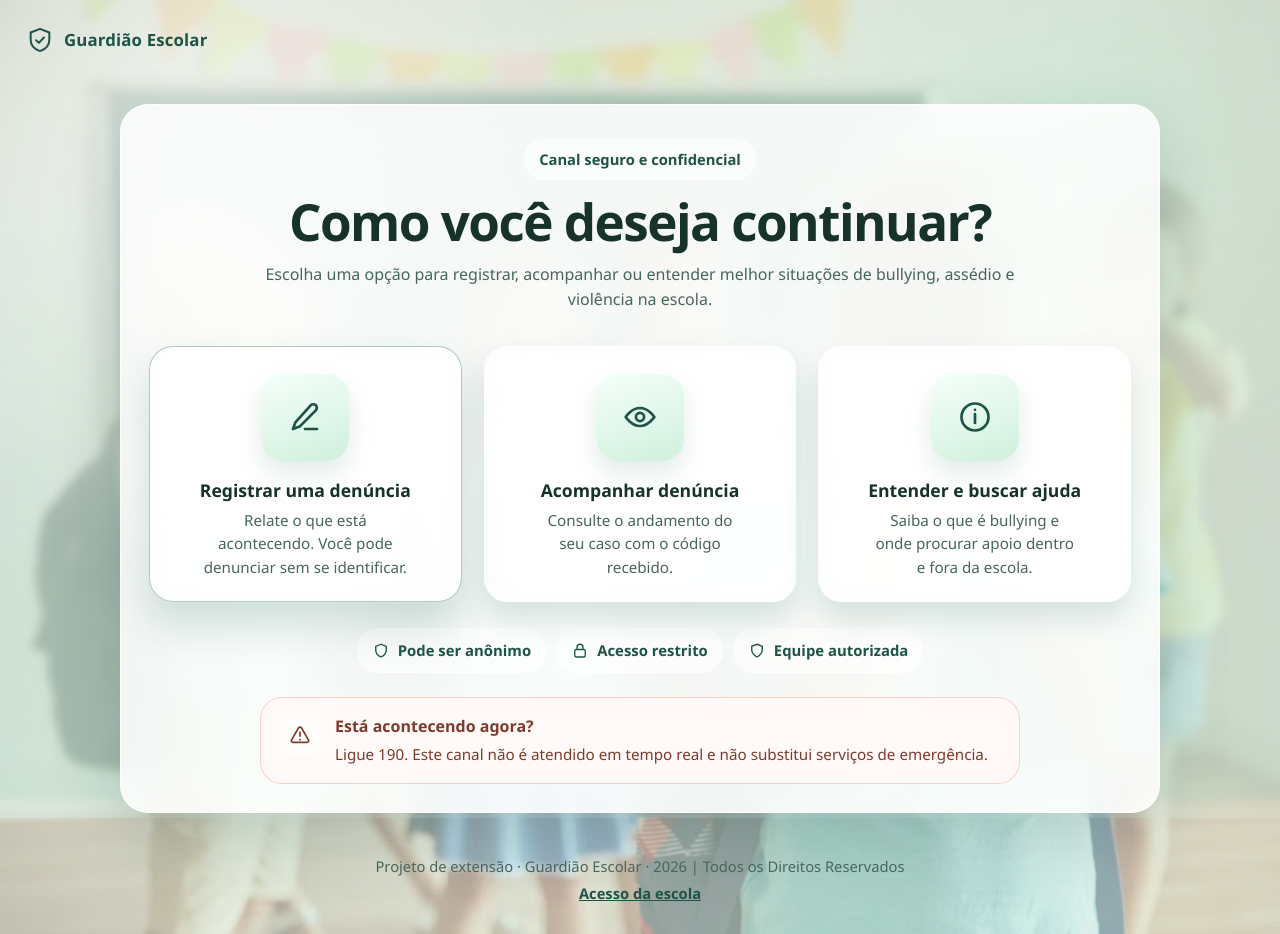
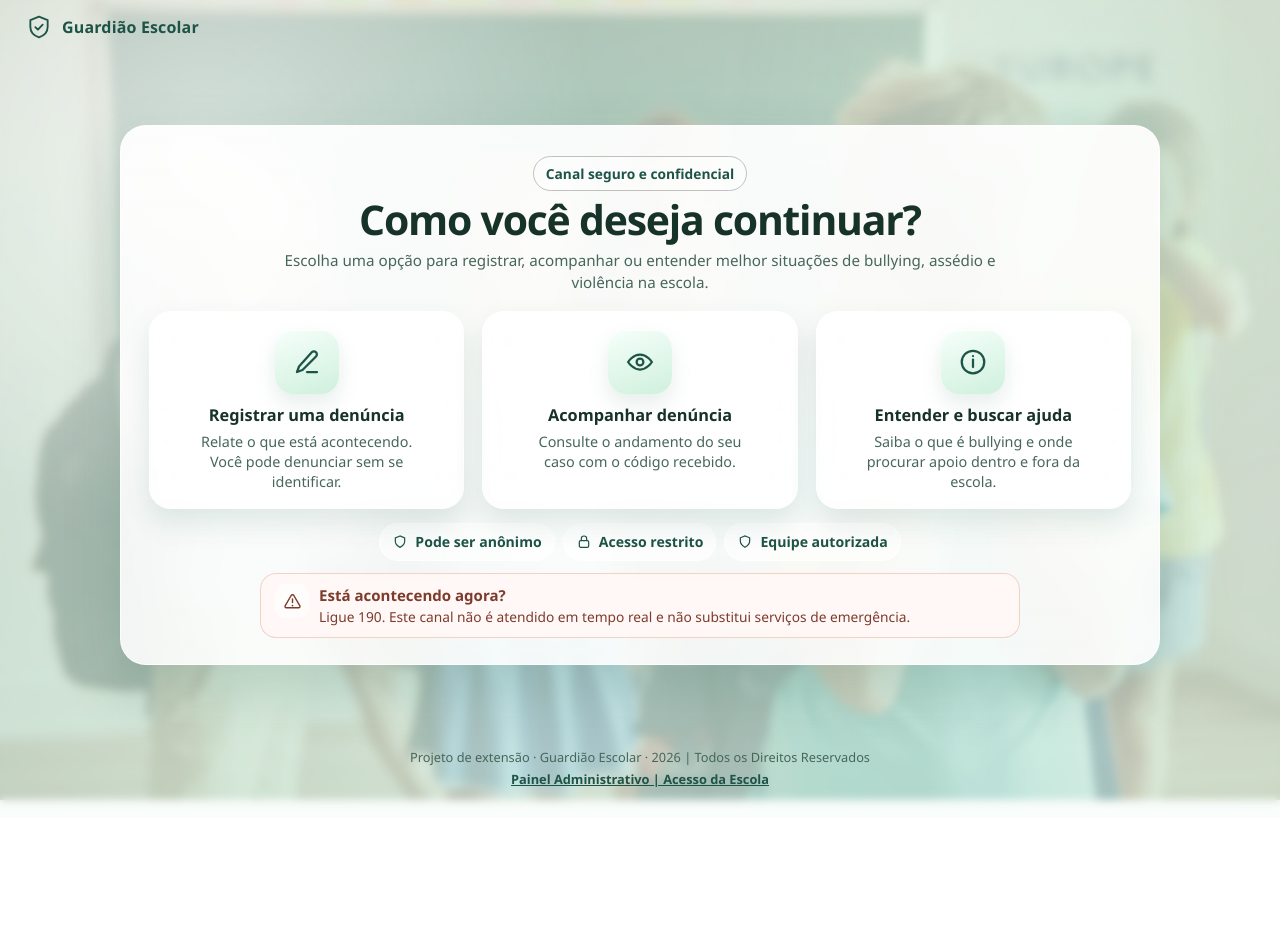
Before and after one commit to GaMK7/Guardiao_Escolar, a plain HTML site: page index.html in a window 1280 px wide. After the commit the page ends 800 px from the top, so only its background shows below. Drawn offline with Linux system fonts and the light colour scheme.

Commit message:
ajustes front index e icon

```diff
--- a/css/estilo.css
+++ b/css/estilo.css
@@ -24,8 +24,8 @@
 
   --raio: 10px;
   --raio-g: 14px;
-  --largura: 560px; /* páginas públicas — leitura no celular */
-  --largura-admin: 1060px; /* páginas da escola — uso no computador */
+  --largura: 1040px; /* páginas públicas — mesma largura visual da home no desktop */
+  --largura-admin: 1040px; /* área administrativa alinhada à largura da home */
 }
 
 /* --------------------------------------------------------- base */
@@ -692,43 +692,23 @@ tbody tr:hover {
 
 /* ==========================================================================
    HOME / INDEX — VISUAL ELEGANTE
-   Mantido no CSS global, mas restrito à página inicial por body.pagina-inicio
-   ========================================================================== */
-/* ==========================================================================
-   ESTILO EXCLUSIVO DA HOME
-   Aplica-se somente ao index.html porque depende de body.pagina-inicio
    ========================================================================== */
 
 body.pagina-inicio {
-  min-height: 100vh;
+  height: 100svh;
+  min-height: 100svh;
+  display: grid;
+  grid-template-rows: auto minmax(0, 1fr) auto;
+  overflow: hidden;
   color: #173229;
-  background: radial-gradient(circle at 15% 20%, rgba(255, 255, 255, 0.85) 0, rgba(255, 255, 255, 0) 28%), radial-gradient(circle at 85% 15%, rgba(214, 247, 229, 0.8) 0, rgba(214, 247, 229, 0) 26%), radial-gradient(circle at 50% 100%, rgba(108, 181, 148, 0.22) 0, rgba(108, 181, 148, 0) 32%), linear-gradient(140deg, #eefaf3 0%, #d7f0e2 35%, #e7f6ed 58%, #b9e1cd 100%);
-  position: relative;
-  overflow-x: hidden;
 }
 
 body.pagina-inicio::before,
 body.pagina-inicio::after {
   content: "";
   position: fixed;
-  border-radius: 50%;
-  filter: blur(70px);
   pointer-events: none;
   z-index: 0;
-}
-body.pagina-inicio::before {
-  width: 260px;
-  height: 260px;
-  background: rgba(87, 168, 134, 0.22);
-  top: 80px;
-  left: -60px;
-}
-body.pagina-inicio::after {
-  width: 340px;
-  height: 340px;
-  background: rgba(255, 255, 255, 0.6);
-  right: -100px;
-  bottom: 30px;
 }
 
 body.pagina-inicio .topo-site,
@@ -736,16 +716,18 @@ body.pagina-inicio .palco,
 body.pagina-inicio .rodape-home {
   position: relative;
   z-index: 1;
+  text-decoration: none;
 }
 
 body.pagina-inicio .topo-site {
-  padding: 26px 26px 0;
+  padding: 14px 26px 0;
 }
 
 body.pagina-inicio .marca {
   display: inline-flex;
   align-items: center;
   gap: 10px;
+  margin: 0;
   text-decoration: none;
   color: #1e5447;
   font-weight: 800;
@@ -753,82 +735,84 @@ body.pagina-inicio .marca {
 }
 
 body.pagina-inicio .marca svg {
-  width: 28px;
-  height: 28px;
+  width: 26px;
+  height: 26px;
 }
 
 body.pagina-inicio .marca span {
-  font-size: 1.05rem;
+  font-size: 1rem;
 }
 
 body.pagina-inicio .palco {
-  min-height: calc(100vh - 150px);
+  min-height: 0;
   display: grid;
   place-items: center;
-  padding: 28px 18px 42px;
+  padding: 10px 18px;
 }
 
 body.pagina-inicio .painel-vidro {
   width: min(1040px, 100%);
-  background: linear-gradient(180deg, rgba(255, 255, 255, 0.55) 0%, rgba(255, 255, 255, 0.42) 100%);
-  border: 1px solid rgba(255, 255, 255, 0.42);
-  border-radius: 28px;
-  box-shadow: 0 24px 60px rgba(34, 93, 76, 0.18);
-  backdrop-filter: blur(18px);
-  -webkit-backdrop-filter: blur(18px);
-  padding: 34px 28px 28px;
+  max-height: 100%;
+  background: linear-gradient(180deg, rgba(255, 255, 255, 0.92) 0%, rgba(255, 255, 255, 0.86) 100%);
+  border: 1px solid rgba(255, 255, 255, 0.72);
+  border-radius: 26px;
+  box-shadow: 0 24px 58px rgba(34, 93, 76, 0.18);
+  backdrop-filter: blur(18px) saturate(115%);
+  -webkit-backdrop-filter: blur(18px) saturate(115%);
+  padding: 30px 28px 26px;
   text-align: center;
 }
 
 body.pagina-inicio .selo {
   display: inline-flex;
   align-items: center;
-  margin: 0 0 14px;
-  padding: 8px 14px;
+  margin: 0 0 8px;
+  padding: 6px 12px;
   border-radius: 999px;
-  background: rgba(255, 255, 255, 0.62);
-  border: 1px solid rgba(255, 255, 255, 0.72);
+  background: rgba(255, 255, 255, 0.266);
+  border: 1px solid #c0c0c0;
   color: #1e5447;
-  font-size: 0.92rem;
+  font-size: 0.86rem;
   font-weight: 700;
 }
 
 body.pagina-inicio h1 {
   margin: 0;
-  font-size: clamp(2rem, 4.1vw, 3.2rem);
-  line-height: 1.06;
+  font-size: clamp(2rem, 3.2vw, 2.85rem);
+  line-height: 1.02;
   letter-spacing: -0.03em;
 }
 
 body.pagina-inicio .subtitulo-home {
   width: min(760px, 100%);
-  margin: 14px auto 0;
-  font-size: 1rem;
+  margin: 8px auto 0;
+  font-size: 0.95rem;
+  line-height: 1.45;
   color: #47665c;
 }
 
 body.pagina-inicio .grade-opcoes {
   display: grid;
   grid-template-columns: repeat(3, minmax(0, 1fr));
-  gap: 22px;
-  margin-top: 34px;
+  gap: 18px;
+  margin-top: 18px;
 }
 
 body.pagina-inicio .cartao-opcao {
-  min-height: 255px;
-  background: linear-gradient(180deg, rgba(255, 255, 255, 0.62) 0%, rgba(255, 255, 255, 0.42) 100%);
-  border: 1px solid rgba(255, 255, 255, 0.52);
-  border-radius: 24px;
-  padding: 26px 20px 22px;
+  min-height: 184px;
+  background: linear-gradient(180deg, rgba(255, 255, 255, 0.76) 0%, rgba(255, 255, 255, 0.56) 100%);
+  border: 1px solid rgba(255, 255, 255, 0.7);
+  border-radius: 22px;
+  padding: 18px 18px 16px;
   text-decoration: none;
   color: #173229;
   display: flex;
   flex-direction: column;
   align-items: center;
   justify-content: flex-start;
-  box-shadow: 0 16px 30px rgba(27, 92, 72, 0.16);
-  backdrop-filter: blur(12px);
-  -webkit-backdrop-filter: blur(12px);
+  box-shadow: 0 14px 28px rgba(27, 92, 72, 0.12);
+  backdrop-filter: blur(10px);
+  -webkit-backdrop-filter: blur(10px);
   transition:
     transform 0.22s ease,
     box-shadow 0.22s ease,
@@ -837,21 +821,21 @@ body.pagina-inicio .cartao-opcao {
 }
 
 body.pagina-inicio .cartao-opcao:hover {
-  transform: translateY(-5px) scale(1.01);
-  box-shadow: 0 24px 34px rgba(41, 109, 88, 0.18);
-  border-color: rgba(86, 150, 126, 0.4);
-  background: linear-gradient(180deg, rgba(255, 255, 255, 0.76) 0%, rgba(243, 252, 247, 0.68) 100%);
+  transform: translateY(-4px);
+  box-shadow: 0 20px 32px rgba(41, 109, 88, 0.16);
+  border-color: rgba(86, 150, 126, 0.42);
+  background: linear-gradient(180deg, rgba(255, 255, 255, 0.9) 0%, rgba(243, 252, 247, 0.76) 100%);
 }
 
 body.pagina-inicio .cartao-opcao--ativo {
-  border-color: rgba(80, 141, 118, 0.45);
-  box-shadow: 0 24px 40px rgba(42, 110, 90, 0.2);
+  border-color: rgba(80, 141, 118, 0.48);
+  box-shadow: 0 18px 34px rgba(42, 110, 90, 0.16);
 }
 
 body.pagina-inicio .cartao-opcao__icone {
-  width: 88px;
-  height: 88px;
-  border-radius: 22px;
+  width: 64px;
+  height: 64px;
+  border-radius: 18px;
   display: inline-flex;
   align-items: center;
   justify-content: center;
@@ -859,111 +843,111 @@ body.pagina-inicio .cartao-opcao__icone {
   color: #1e5447;
   box-shadow:
     inset 0 1px 0 rgba(255, 255, 255, 0.8),
-    0 12px 24px rgba(55, 123, 100, 0.14);
-  margin-bottom: 18px;
+    0 10px 20px rgba(55, 123, 100, 0.12);
+  margin-bottom: 12px;
 }
 
 body.pagina-inicio .cartao-opcao__icone svg {
-  width: 36px;
-  height: 36px;
+  width: 30px;
+  height: 30px;
 }
 
 body.pagina-inicio .cartao-opcao strong {
   display: block;
-  font-size: 1.1rem;
-  line-height: 1.25;
-  margin-bottom: 8px;
+  font-size: 1.02rem;
+  line-height: 1.2;
+  margin-bottom: 6px;
 }
 
 body.pagina-inicio .cartao-opcao span:last-child {
   display: block;
-  max-width: 24ch;
+  max-width: 28ch;
   color: #47665c;
-  font-size: 0.95rem;
+  font-size: 0.9rem;
+  line-height: 1.4;
 }
 
 body.pagina-inicio .faixa-confianca {
   display: flex;
   justify-content: center;
   flex-wrap: wrap;
-  gap: 10px;
-  margin-top: 26px;
+  gap: 8px;
+  margin-top: 14px;
 }
 
 body.pagina-inicio .faixa-confianca span {
   display: inline-flex;
   align-items: center;
-  gap: 8px;
-  padding: 10px 14px;
+  gap: 7px;
+  padding: 7px 12px;
   border-radius: 999px;
-  background: rgba(255, 255, 255, 0.56);
-  border: 1px solid rgba(255, 255, 255, 0.7);
+  background: rgba(255, 255, 255, 0.64);
+  border: 1px solid rgba(255, 255, 255, 0.74);
   color: #1e5447;
-  font-size: 0.93rem;
+  font-size: 0.88rem;
   font-weight: 600;
 }
 
 body.pagina-inicio .faixa-confianca svg {
-  width: 18px;
-  height: 18px;
+  width: 16px;
+  height: 16px;
   flex: none;
 }
 
 body.pagina-inicio .alerta-emergencia {
-  margin-top: 24px;
+  margin: 12px auto 0;
   display: flex;
   align-items: flex-start;
-  gap: 14px;
+  gap: 10px;
   width: min(760px, 100%);
-  margin-left: auto;
-  margin-right: auto;
-  padding: 16px 18px;
-  border-radius: 22px;
-  background: rgba(255, 247, 244, 0.72);
-  border: 1px solid rgba(231, 168, 145, 0.46);
+  padding: 10px 14px;
+  border-radius: 16px;
+  background: rgba(255, 247, 244, 0.78);
+  border: 1px solid rgba(231, 168, 145, 0.48);
   color: #7d3b2d;
   text-align: left;
-  backdrop-filter: blur(14px);
-  -webkit-backdrop-filter: blur(14px);
+  backdrop-filter: blur(12px);
+  -webkit-backdrop-filter: blur(12px);
 }
 
 body.pagina-inicio .alerta-emergencia__icone {
-  width: 42px;
-  height: 42px;
-  border-radius: 14px;
+  width: 34px;
+  height: 34px;
+  border-radius: 11px;
   flex: none;
   display: grid;
   place-items: center;
-  background: rgba(255, 255, 255, 0.58);
+  background: rgba(255, 255, 255, 0.62);
 }
 
 body.pagina-inicio .alerta-emergencia__icone svg {
-  width: 22px;
-  height: 22px;
+  width: 19px;
+  height: 19px;
 }
 
 body.pagina-inicio .alerta-emergencia strong {
   display: block;
-  margin-bottom: 4px;
-  font-size: 1rem;
+  margin-bottom: 1px;
+  font-size: 0.94rem;
 }
 
 body.pagina-inicio .alerta-emergencia p {
   margin: 0;
-  font-size: 0.95rem;
+  font-size: 0.86rem;
+  line-height: 1.35;
 }
 
 body.pagina-inicio .rodape-home {
   text-align: center;
-  padding: 0 18px 26px;
+  padding: 5px 18px 8px;
   color: #47665c;
-  font-size: 0.92rem;
+  font-size: 0.8rem;
   position: relative;
   z-index: 1;
 }
 
 body.pagina-inicio .rodape-home p {
-  margin: 0 0 4px;
+  margin: 0 0 2px;
 }
 
 body.pagina-inicio .rodape-home a {
@@ -972,6 +956,16 @@ body.pagina-inicio .rodape-home a {
 }
 
 @media (max-width: 900px) {
+  body.pagina-inicio {
+    height: auto;
+    min-height: 100svh;
+    overflow-y: auto;
+  }
+
+  body.pagina-inicio .palco {
+    padding: 18px;
+  }
+
   body.pagina-inicio .grade-opcoes {
     grid-template-columns: 1fr;
     max-width: 420px;
@@ -986,12 +980,12 @@ body.pagina-inicio .rodape-home a {
 
 @media (max-width: 640px) {
   body.pagina-inicio .topo-site {
-    padding: 18px 18px 0;
+    padding: 16px 18px 0;
   }
 
   body.pagina-inicio .painel-vidro {
-    padding: 24px 16px 18px;
-    border-radius: 24px;
+    padding: 22px 16px 18px;
+    border-radius: 22px;
   }
 
   body.pagina-inicio h1 {
@@ -999,12 +993,12 @@ body.pagina-inicio .rodape-home a {
   }
 
   body.pagina-inicio .subtitulo-home {
-    font-size: 0.96rem;
+    font-size: 0.94rem;
   }
 
   body.pagina-inicio .alerta-emergencia {
-    padding: 14px;
-    gap: 12px;
+    padding: 12px;
+    gap: 10px;
   }
 
   body.pagina-inicio .faixa-confianca {
@@ -1014,6 +1008,77 @@ body.pagina-inicio .rodape-home a {
 
   body.pagina-inicio .faixa-confianca span {
     justify-content: center;
+  }
+}
+
+@media (min-width: 901px) and (max-height: 760px) {
+  body.pagina-inicio .topo-site {
+    padding-top: 10px;
+  }
+
+  body.pagina-inicio .palco {
+    padding-top: 6px;
+    padding-bottom: 6px;
+  }
+
+  body.pagina-inicio .painel-vidro {
+    padding-top: 16px;
+    padding-bottom: 14px;
+  }
+
+  body.pagina-inicio .selo {
+    margin-bottom: 6px;
+    padding-top: 5px;
+    padding-bottom: 5px;
+  }
+
+  body.pagina-inicio h1 {
+    font-size: clamp(1.85rem, 3vw, 3rem);
+    margin-top: 25px;
+    margin-bottom: 25px;
+  }
+
+  body.pagina-inicio .subtitulo-home {
+    margin-top: 6px;
+    font-size: 0.9rem;
+  }
+
+  body.pagina-inicio .grade-opcoes {
+    margin-top: 40px;
+    margin-bottom: 40px;
+    gap: 14px;
+  }
+
+  body.pagina-inicio .cartao-opcao {
+    min-height: 180px;
+    padding: 14px 16px 12px;
+  }
+
+  body.pagina-inicio .cartao-opcao__icone {
+    width: 54px;
+    height: 54px;
+    margin-bottom: 9px;
+  }
+
+  body.pagina-inicio .cartao-opcao__icone svg {
+    width: 26px;
+    height: 26px;
+  }
+
+  body.pagina-inicio .faixa-confianca {
+    margin-top: 10px;
+    margin-bottom: 20px;
+  }
+
+  body.pagina-inicio .alerta-emergencia {
+    margin-top: 9px;
+    margin-bottom: 15px;
+    padding-top: 8px;
+    padding-bottom: 8px;
+  }
+
+  body.pagina-inicio .rodape-home {
+    padding-bottom: 5px;
   }
 }
 
@@ -1030,10 +1095,10 @@ body:not(.pagina-inicio) {
 
 /* O bloco principal das páginas públicas vira um cartão branco/flutuante */
 body:not(.pagina-inicio) .pagina {
-  width: min(calc(100% - 32px), var(--largura));
+  width: min(calc(100% - 40px), var(--largura));
   max-width: var(--largura);
-  margin: 34px auto;
-  padding: 30px 30px 34px;
+  margin: 28px auto;
+  padding: 32px 38px 36px;
   background: rgba(255, 255, 255, 0.92);
   border: 1px solid rgba(255, 255, 255, 0.78);
   border-radius: 26px;
@@ -1044,7 +1109,7 @@ body:not(.pagina-inicio) .pagina {
 
 /* Área administrativa mantém largura maior, mas segue a mesma linguagem */
 body:not(.pagina-inicio) .pagina.pagina--admin {
-  width: min(calc(100% - 36px), var(--largura-admin));
+  width: min(calc(100% - 40px), var(--largura-admin));
   max-width: var(--largura-admin);
 }
 
@@ -1167,7 +1232,7 @@ body:not(.pagina-inicio) .rodape {
 /* Topo das telas administrativas */
 body:not(.pagina-inicio) .barra-topo {
   margin: 18px auto 0;
-  width: min(calc(100% - 36px), var(--largura-admin));
+  width: min(calc(100% - 40px), var(--largura-admin));
   border: 1px solid rgba(255, 255, 255, 0.8);
   border-radius: 18px;
   background: rgba(255, 255, 255, 0.78);
@@ -1193,39 +1258,15 @@ body.pagina-inicio {
 
 /* camada de desfoque real sobre a foto, sem desfocar o conteúdo */
 body.pagina-inicio::before {
-  content: "";
-  position: fixed;
   inset: -18px;
-  width: auto;
-  height: auto;
-  border-radius: 0;
   background: rgba(226, 246, 235, 0.22);
-  filter: none;
   backdrop-filter: blur(4px);
   -webkit-backdrop-filter: blur(4px);
-  pointer-events: none;
-  z-index: 0;
 }
 
 body.pagina-inicio::after {
-  content: "";
-  position: fixed;
   inset: 0;
-  width: auto;
-  height: auto;
-  border-radius: 0;
   background: radial-gradient(circle at 16% 20%, rgba(255, 255, 255, 0.54), transparent 32%), radial-gradient(circle at 88% 14%, rgba(192, 235, 214, 0.38), transparent 30%);
-  filter: none;
-  pointer-events: none;
-  z-index: 0;
-}
-
-body.pagina-inicio .painel-vidro {
-  background: rgba(255, 255, 255, 0.863);
-  border-color: rgba(255, 255, 255, 0.72);
-  box-shadow: 0 28px 68px rgba(26, 77, 63, 0.2);
-  backdrop-filter: blur(20px) saturate(115%);
-  -webkit-backdrop-filter: blur(20px) saturate(115%);
 }
 
 @media (max-width: 640px) {
--- a/index.html
+++ b/index.html
@@ -6,6 +6,7 @@
     <meta name="description" content="Canal seguro para registrar denúncias de bullying, assédio e violência na escola. É possível denunciar sem se identificar." />
     <meta name="theme-color" content="#67a88f" />
     <title>Guardião Escolar</title>
+    <link rel="icon" type="image/svg+xml" href="img/favicon.svg" />
     <link rel="stylesheet" href="css/estilo.css" />
   </head>
   <body class="pagina-inicio">
@@ -28,7 +29,7 @@
         <p class="subtitulo-home">Escolha uma opção para registrar, acompanhar ou entender melhor situações de bullying, assédio e violência na escola.</p>
 
         <div class="grade-opcoes" aria-label="Ações principais do Guardião Escolar">
-          <a class="cartao-opcao cartao-opcao--ativo" href="denuncia.html">
+          <a class="cartao-opcao" href="denuncia.html">
             <span class="cartao-opcao__icone" aria-hidden="true">
               <svg viewBox="0 0 24 24" fill="none">
                 <path d="M12 20h8" stroke="currentColor" stroke-width="1.8" stroke-linecap="round" />
@@ -99,7 +100,7 @@
 
     <footer class="rodape-home">
       <p>Projeto de extensão · Guardião Escolar · 2026 | Todos os Direitos Reservados</p>
-      <p><a href="admin/login.html">Acesso da escola</a></p>
+      <p><a href="admin/login.html">Painel Administrativo | Acesso da Escola</a></p>
     </footer>
 
     <script src="js/app.js"></script>
```
Also changed, not shown: admin/login.html (+10 -14 lines), andamento.html (+8 -9 lines), confirmacao.html (+8 -8 lines), consultar.html (+7 -10 lines), denuncia.html (+23 -27 lines), denuncias.html (+2 -1 lines), detalhe.html (+11 -15 lines), informacoes.html (+10 -9 lines), img/favicon.svg (added), js/app.js (renamed from app.js).
